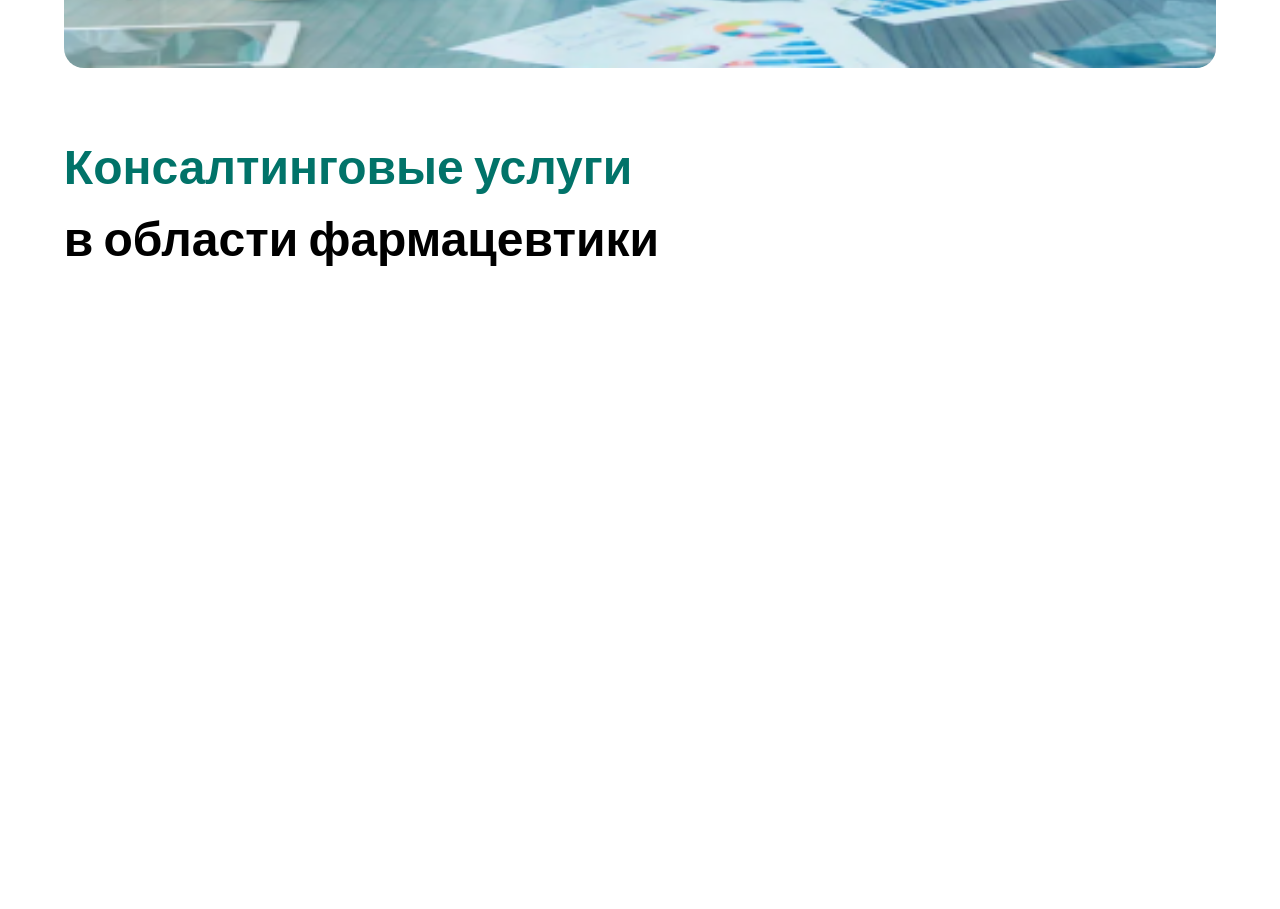
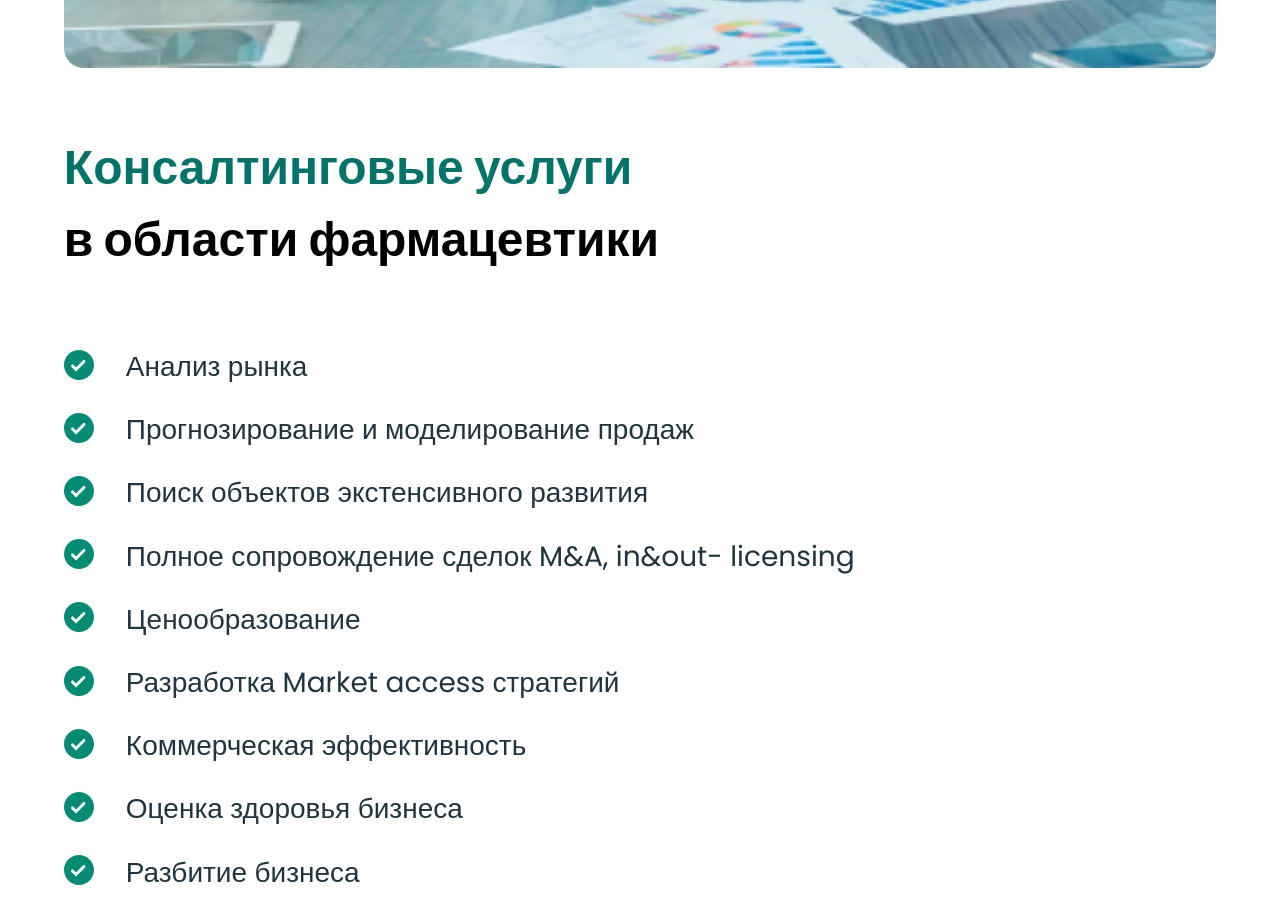
Before and after one commit to k1ngsterr1/vita-max-site, a React (Create React App) app: page / in a window 1280 px wide. Shown: the part 7580-8489 px from the top of the page. Before the commit the page ends 7856 px from the top, so only its background shows below. Built offline with nearby package versions, Linux system fonts and the light colour scheme.

Commit message:
VitaMax12

```diff
--- a/src/screens/ConsultingScreen.tsx
+++ b/src/screens/ConsultingScreen.tsx
@@ -1,9 +1,25 @@
 import React from "react";
 
+import mark from "../assets/mark.svg";
 import consulting from "../assets/consulting.png";
 import "../styles/consulting-screen/consulting-screen.css";
 
+interface MarksProps {
+  propsName: string;
+}
+
 const ConsultingSreen = () => {
+  const MarkComponents: React.FC<MarksProps> = (props) => {
+    return (
+      <div className="mark-container">
+        <figure>
+          <img className="mark" src={mark} alt="mark"></img>
+        </figure>
+        <span className="mark-text">{props.propsName}</span>
+      </div>
+    );
+  };
+
   return (
     <div className="consulting-screen">
       <div className="container">
@@ -17,6 +33,23 @@ const ConsultingSreen = () => {
             <strong className="green">Консалтинговые услуги</strong> в области
             фармацевтики
           </h2>
+          <div className="marks">
+            <MarkComponents propsName="Анализ рынка"></MarkComponents>
+            <MarkComponents propsName="Прогнозирование и моделирование продаж"></MarkComponents>
+            <MarkComponents propsName="Поиск объектов экстенсивного развития"></MarkComponents>
+            <MarkComponents
+              propsName="Полное сопровождение сделок M&A,
+              in&out- licensing"
+            ></MarkComponents>
+            <MarkComponents propsName="Ценообразование"></MarkComponents>
+            <MarkComponents
+              propsName="Разработка Market access стратегий
+              "
+            ></MarkComponents>
+            <MarkComponents propsName="Коммерческая эффективность"></MarkComponents>
+            <MarkComponents propsName="Оценка здоровья бизнеса"></MarkComponents>
+            <MarkComponents propsName="Разбитие бизнеса"></MarkComponents>
+          </div>
         </section>
       </div>
     </div>
--- a/src/styles/consulting-screen/consulting-screen.css
+++ b/src/styles/consulting-screen/consulting-screen.css
@@ -22,6 +22,7 @@
 * .consulting-screen .container .consulting-section {
   width: 100%;
   display: flex;
+  flex-direction: column;
   align-items: start;
   margin: auto;
   margin-top: clamp(16px, 7.47648vw, 64px);
@@ -44,4 +45,27 @@
   text-align: left;
   font-weight: 700;
   line-height: normal;
+}
+* .consulting-screen .container .consulting-section .marks {
+  margin-top: clamp(16px, 7.47648vw, 64px);
+}
+* .consulting-screen .container .consulting-section .marks .mark-container {
+  width: 100%;
+  height: auto;
+  display: flex;
+  align-items: center;
+  margin-bottom: 10px;
+}
+* .consulting-screen .container .consulting-section .marks .mark-container .mark {
+  width: clamp(7.5px, 3.5046vw, 30px);
+  height: clamp(7.5px, 3.5046vw, 30px);
+}
+* .consulting-screen .container .consulting-section .marks .mark-container .mark-text {
+  color: #22343D;
+  font-family: "Poppins", sans-serif;
+  font-size: clamp(7px, 3.27096vw, 28px);
+  margin-left: clamp(8px, 3.73824vw, 32px);
+  font-style: normal;
+  font-weight: 400;
+  line-height: 190%;
 }/*# sourceMappingURL=consulting-screen.css.map */
```
Also changed, not shown: src/screens/PartnersScreen.tsx (added, +7 -0 lines), src/styles/consulting-screen/consulting-screen.sass (+24 -0 lines), src/assets/mark.svg (added), 1 other file (tests, documents, lock files or other folders).
